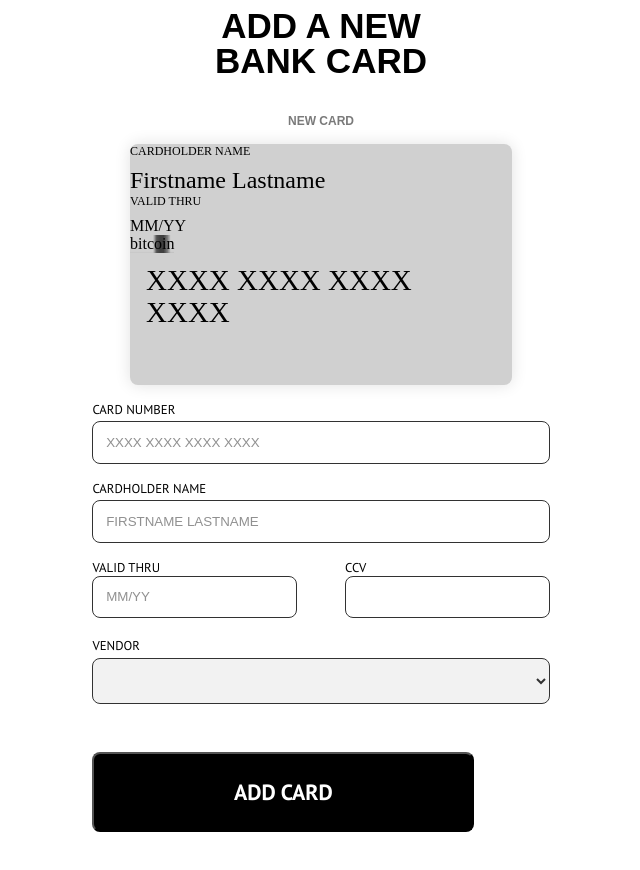
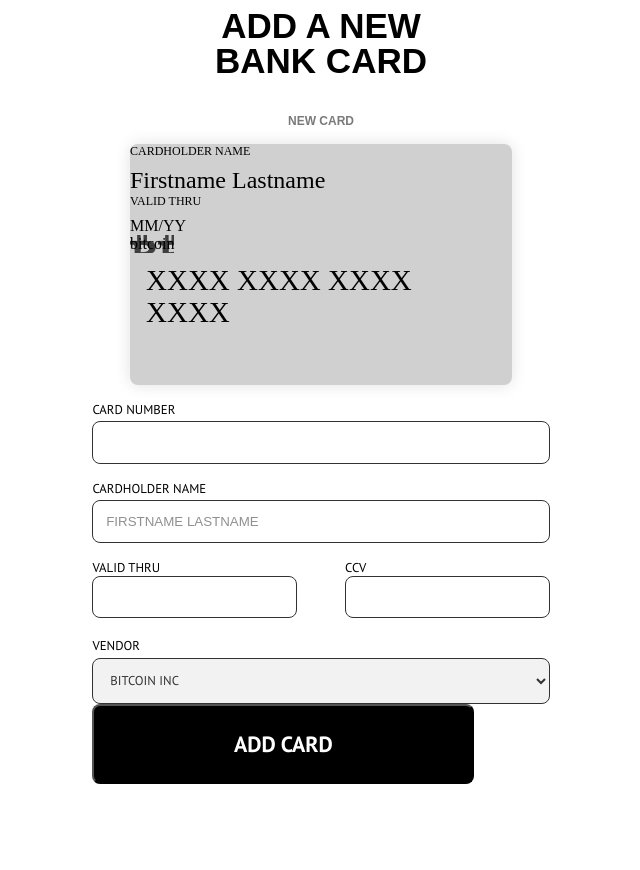
Before and after one commit to GoldenZebras/e-wallet, a React (Vite) app: page /addcard in a window 1280 px wide. Shown: the top 870 px of the page, without its empty margins (319-959 px from the left). Built offline with nearby package versions, Linux system fonts and the light colour scheme.

Commit message:
sass cards

```diff
--- a/src/components/card/card.scss
+++ b/src/components/card/card.scss
@@ -1,55 +1,30 @@
+@use "../../sass/" as *;
+
 .card {
-  width: 382px;
-  height: 241px;
-  border-radius: 8px;
-  box-shadow: 0px 0px 16px 0px rgba(0, 0, 0, 0.12);
-  position: relative;
+  @include card-layout;
+
+  &.bitcoin {
+    @include card-background($bitcoin-color);
+  }
+
+  &.ninja {
+    @include card-background($ninja-vendor-color);
+  }
+
+  &.blockchain {
+    @include card-background($block-chain-inc-color);
+  }
+
+  &.evilcorp {
+    @include card-background($evil-corp-color);
+  }
 
   &.inactive {
     margin-top: -192px;
   }
 
-  &.bitcoin {
-    background: linear-gradient(0deg, #ffae34, #ffae34),
-      linear-gradient(
-        248.04deg,
-        rgba(255, 255, 255, 0.15) 0%,
-        rgba(255, 255, 255, 0) 99.07%
-      );
-  }
-  &.evilcorp {
-    background: linear-gradient(0deg, #f33355, #f33355),
-      linear-gradient(248.3deg, rgba(0, 0, 0, 0.16) 0%, rgba(0, 0, 0, 0) 100%);
-    color: #ffffff;
-  }
-  &.ninja {
-    background: linear-gradient(0deg, #222222, #222222),
-      linear-gradient(
-        248.3deg,
-        rgba(255, 255, 255, 0.15) 0%,
-        rgba(255, 255, 255, 0) 100%
-      );
-    color: #ffffff;
-  }
-  &.blockchain {
-    background: linear-gradient(0deg, #8b58f9, #8b58f9),
-      linear-gradient(
-        248.52deg,
-        rgba(0, 0, 0, 0.15) 1.49%,
-        rgba(0, 0, 0, 0) 100%
-      );
-  }
-
   &__number {
-    font-size: 29px;
-    line-height: 32.48px;
-    position: absolute;
-    height: 42px;
-    width: 350px;
-    top: 120px;
-    left: 16px;
-    display: flex;
-    justify-content: space-between;
+    @include card-number;
   }
 
   &__holder {
@@ -74,13 +49,12 @@
   &__vendor {
     position: absolute;
     background: rgba(255, 255, 255, 0.8);
-
-    &.bitcoin {
-      background-image: url("../../assets/bitcoin-logo.png");
-      background-size: 100px;
-    }
+  }
+  &.bitcoin {
+    background-image: url("../../assets/bitcoin-logo.png");
+    background-size: 100px;
   }
   &.card.placeholder {
-    background: #d0d0d0;
+    background: $add-new-bank-card-color;
   }
 }
--- a/src/components/form/Form.tsx
+++ b/src/components/form/Form.tsx
@@ -1,177 +1,40 @@
-import { useState } from 'react';
-import Button from '../button/Button';
-import './form.scss';
-import { FormData } from '../../models/FormData';
-import useLocalStorage from '../../hooks/useLocalStorage';
-import { STORAGE_KEY } from '../../constants/StorageKey';
-import { useNavigate } from 'react-router-dom';
+import Button from "../button/Button";
+import "./form.scss";
 
 const Form = () => {
-  const { addCard } = useLocalStorage(STORAGE_KEY, []);
-  const navigate = useNavigate();
-  const [error, setError] = useState<string>('');
-  const [formData, setFormData] = useState<FormData>({
-    name: '',
-    cardNumber: '',
-    valid: '',
-    ccv: '',
-    vendor: '',
-  });
-  const selectItems = [
-    {
-      value: 'bitcon',
-      label: 'Bitcoin inc',
-    },
-    {
-      value: 'ninja',
-      label: 'Ninja bank',
-    },
-    {
-      value: 'blockchain',
-      label: 'Block chain inc',
-    },
-    {
-      value: 'evilcorp',
-      label: 'Evil corp',
-    },
-  ];
-
-  const handleChange = (e: React.ChangeEvent<HTMLInputElement | HTMLSelectElement>) => {
-    const { name, value } = e.target;
-    if (name !== 'name' && name !== 'vendor' && name !== 'valid') {
-      const parsedValue = Number(value);
-      !isNaN(parsedValue) && setFormData({ ...formData, [name]: value });
-    } else if (name == 'valid') {
-      value.length === 2 && formData.valid.length != 3
-        ? setFormData({ ...formData, [name]: value + '/' })
-        : setFormData({ ...formData, [name]: value });
-    } else {
-      setFormData({ ...formData, [name]: value });
-    }
-  };
-
-  const validateForm = () => {
-    let errorMessage = '';
-    const [firstname, lastname] = formData.name.split(' ');
-
-    if (!firstname || !lastname) {
-      errorMessage = 'Fullname is required';
-    }
-
-    if (!formData.cardNumber.trim() || formData.cardNumber.length < 16) {
-      errorMessage = 'Card number is required, 16 digits';
-    }
-
-    if (!formData.valid.trim()) {
-      errorMessage = 'Valid Thru is required';
-    } else {
-      const [month, year] = formData.valid.split('/');
-      if (Number(month) > 12) {
-        errorMessage = 'Month cannot be higher then 12';
-      } else if (Number(year) < 24) {
-        errorMessage = 'Year cannot be lower then current year';
-      } else if (!/^\d{2}\/\d{2}$/.test(formData.valid)) {
-        errorMessage = 'Valid Thru must be in the format mm/yy';
-      }
-    }
-
-    if (!formData.vendor.trim()) {
-      errorMessage = 'Vendor must be chosen';
-    }
-    if (!formData.ccv.trim() || formData.ccv.trim().length < 3) {
-      errorMessage = 'CCV must be 3 digits long';
-    }
-
-    return errorMessage;
-  };
-
-  const handleSubmit = (e: React.FormEvent) => {
-    e.preventDefault();
-    setError('');
-
-    const validated = validateForm();
-    setError(validated!);
-    if (validated.length == 0) {
-      addCard({
-        cardNumber: formData.cardNumber,
-        cardHolder: formData.name,
-        expirationDate: formData.valid,
-        vendor: formData.vendor,
-        active: false,
-      });
-
-      navigate('/');
-    }
-  };
-
   return (
-    <form className="form" action="submit" onSubmit={(e) => handleSubmit(e)}>
+    <section className="form">
       <label className="form-subtitles">Card number</label>
-      <input
-        placeholder="XXXX XXXX XXXX XXXX"
-        maxLength={16}
-        type="string"
-        value={formData.cardNumber}
-        className="input"
-        name="cardNumber"
-        onChange={(e) => handleChange(e)}
-      />
+      <input type="text" className="input" />
 
       <label className="form-subtitles">Cardholder name</label>
-      <input
-        type="text"
-        name="name"
-        value={formData.name}
-        placeholder="FIRSTNAME LASTNAME"
-        className="input"
-        onChange={(e) => handleChange(e)}
-      />
+      <input type="text" placeholder="FIRSTNAME LASTNAME" className="input" />
 
       <article className="valid-ccv">
         <div className="form-subtitles">
           <label>Valid thru</label>
           <br></br>
-          <input
-            type="text"
-            className="input"
-            placeholder="MM/YY"
-            value={formData.valid}
-            name="valid"
-            onChange={(e) => handleChange(e)}
-            maxLength={5}
-          />
+          <input type="text" className="input" />
         </div>
         <div className="form-subtitles">
           <label>CCV</label>
           <br></br>
-          <input
-            type="text"
-            maxLength={3}
-            value={formData.ccv}
-            className="input"
-            name="ccv"
-            onChange={(e) => handleChange(e)}
-          />
+          <input type="text" className="input" />
         </div>
       </article>
 
       <label className="form-subtitles">Vendor</label>
-      <select
-        className="input select-element"
-        name="vendor"
-        onChange={(e) => handleChange(e)}
-        defaultValue={''}>
-        <option value="" disabled hidden></option>
-        {selectItems.map((item, index) => (
-          <option key={index} value={item.value} className={`option ${item.value}`}>
-            {item.label}
-          </option>
-        ))}
+      <select className="input select-element">
+        <option value="bitcon-inc">Bitcoin inc</option>
+        <option value="ninja-bank">Ninja bank</option>
+        <option value="block-chain-in">Block chain in</option>
+        <option value="evil-corp">Evil corp</option>
       </select>
-      <div className="form-errors">{error}</div>
 
-      <Button title={'Add card'} filled={true} />
-    </form>
+      <div className="padding">
+        <Button title={"Add card"} filled={true} />
+      </div>
+    </section>
   );
 };
 
--- a/src/sass/utils/_mixins.scss
+++ b/src/sass/utils/_mixins.scss
@@ -68,7 +68,7 @@
 }
 
 //styling för knappar
-@mixin button{
+@mixin button {
   cursor: pointer;
   width: 23.875rem;
   height: 5rem;
@@ -83,10 +83,10 @@
 // titlar på formuläret
 @mixin form-subtitles {
   color: $secondary-color;
-  font-size: .8rem;
+  font-size: 0.8rem;
   text-transform: uppercase;
   font-family: $font-family-primary;
-  padding: 1rem 0 .2rem 0;
+  padding: 1rem 0 0.2rem 0;
 }
 
 @mixin form-layout {
@@ -100,5 +100,28 @@
   text-transform: uppercase;
   opacity: 80%;
   border: 1px solid $secondary-color;
-  padding: .8rem;
+  padding: 0.8rem;
 }
+
+@mixin card-layout {
+  width: 382px;
+  height: 241px;
+  border-radius: 8px;
+  box-shadow: 0px 0px 16px 0px rgba(0, 0, 0, 0.12);
+  position: relative;
+}
+
+@mixin card-background($background) {
+  background: $background;
+}
+
+@mixin card-number {
+  font-size: 29px;
+  line-height: 32.48px;
+  position: absolute;
+  height: 42px;
+  width: 350px;
+  top: 120px;
+  left: 16px;
+  @include center;
+}
```
